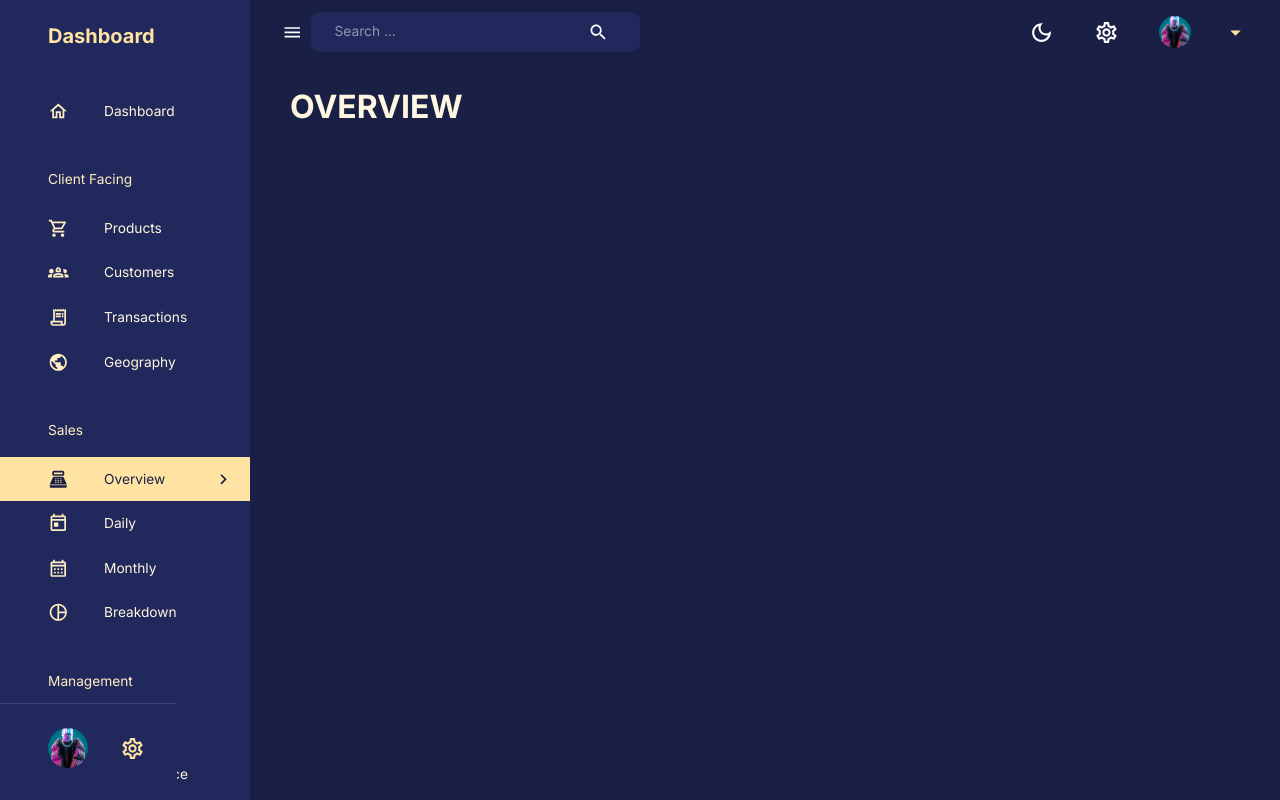
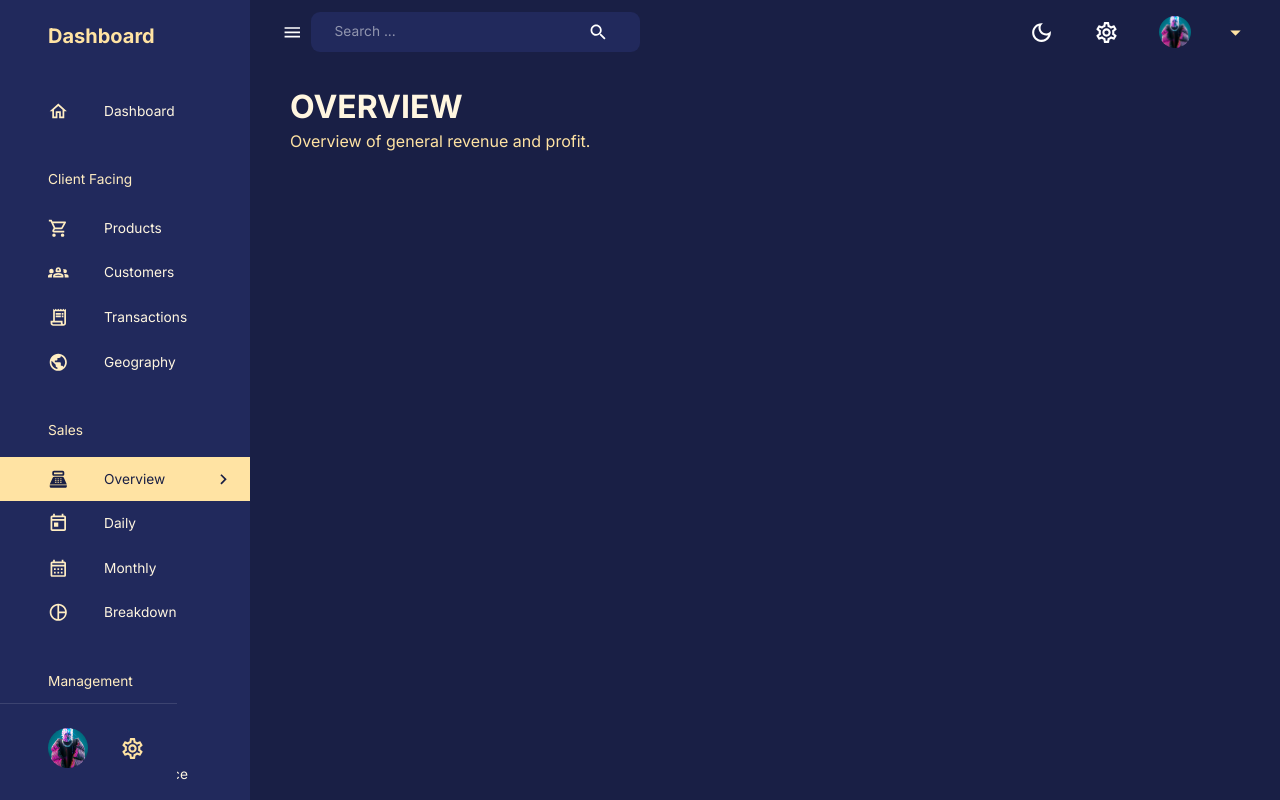
Before and after one commit to YooZiiX/AdminDashboard, a React (Create React App) app in the folder client/: page /overview in a window 1280 px wide. Built offline with nearby package versions, Linux system fonts and the light colour scheme; no server answers.

Commit message:
add importation & subtitle

```diff
--- a/client/src/scenes/Overview/index.jsx
+++ b/client/src/scenes/Overview/index.jsx
@@ -1,11 +1,24 @@
-import React from "react";
-import { Box, useTheme } from "@mui/material";
+import React, { useState } from "react";
+import {
+  Box,
+  useTheme,
+  FormControl,
+  MenuItem,
+  InputLabel,
+  Select,
+} from "@mui/material";
 import Header from "components/Header";
+import OverviewChart from "components/OverviewChart";
 
 const Overview = () => {
+  document.title = "Overview";
+  const [view, setView] = useState("units");
   return (
     <Box m="1.5rem 2.5rem">
-      <Header title="Overview" subtitle="" />
+      <Header
+        title="Overview"
+        subtitle="Overview of general revenue and profit."
+      />
       <Box></Box>
     </Box>
   );
```
